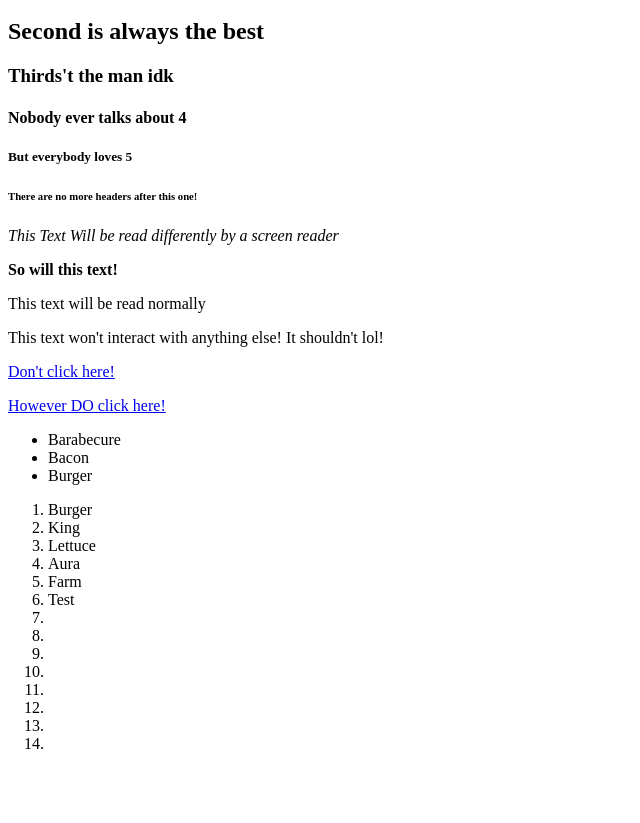
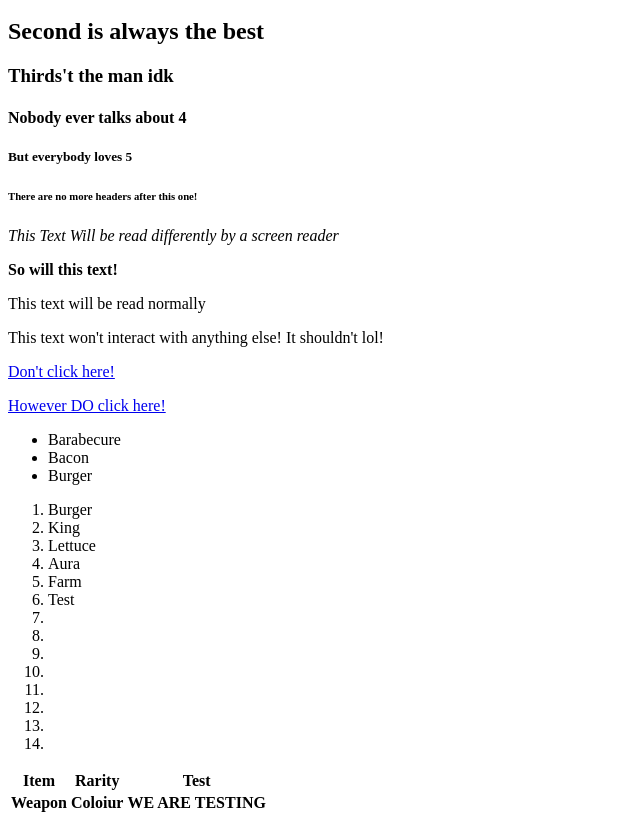
Before and after one commit to AndrewMore5/HTMLTesting, a plain HTML site: page index.html in a window 1280 px wide. Shown: the part 48-871 px from the top of the page, without its empty margins (0-640 px from the left). Before the commit the page ends 817 px from the top, so only its background shows below. Drawn offline with Linux system fonts and the light colour scheme.

Commit message:
Added content too table

```diff
--- a/index.html
+++ b/index.html
@@ -1,3 +1,4 @@
+<html>
 <!-- Different Exmaples of headers-->
 <h1>Come check out this awseome website</h1>
 <h2>Second is always the best</h2>
@@ -44,3 +45,17 @@
     <li></li>
     <li></li>
 </ol>
+
+<table>
+    <thead>
+        <th>Item</th>
+        <th>Rarity</th>
+        <th>Test</th>
+    </thead>
+    <tbody>
+        <th>Weapon</th>
+        <th>Coloiur</th>
+        <th>WE ARE TESTING</th>
+    </tbody>
+</table>
+</html>
```
